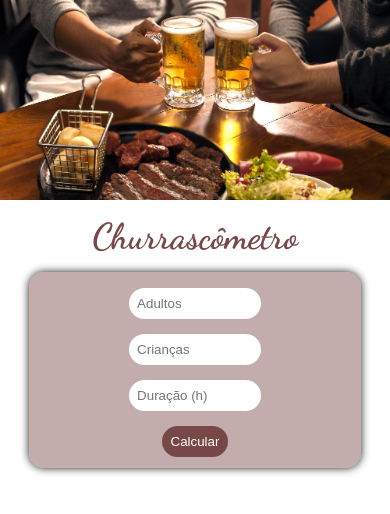
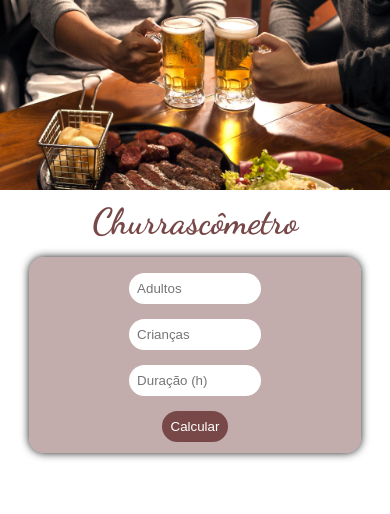
Before and after one commit to diasBR/churrascometro, a plain HTML site: page index.html in a window 390 px wide. Drawn offline with Linux system fonts and the light colour scheme.

Commit message:
alterou dimensões mobile

```diff
--- a/style.css
+++ b/style.css
@@ -15,7 +15,7 @@ body{
 header{
     background-image: url(./image/carne-grelhada-tradicional-argentina-e-salada-com-pessoas-bebendo-cerveja-ao-fundo.jpg);
     width: 100%;
-    height: 200px;
+    height: 190px;
     background-size: cover;
     border-color: white;
 }
@@ -23,7 +23,7 @@ header{
 h1{
     text-align: center;
     font-family: Arial, Helvetica, sans-serif;
-    margin-top: 15px;
+    margin-top: 10px;
     margin-bottom: 14px;
     font-family: 'Dancing Script', cursive;
     font-size: 36px;
```
